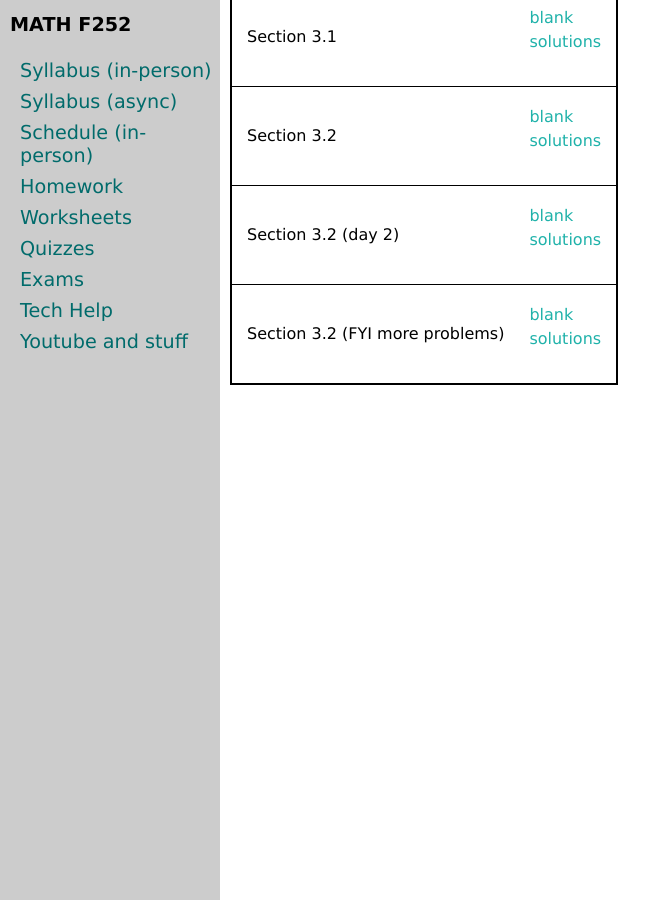
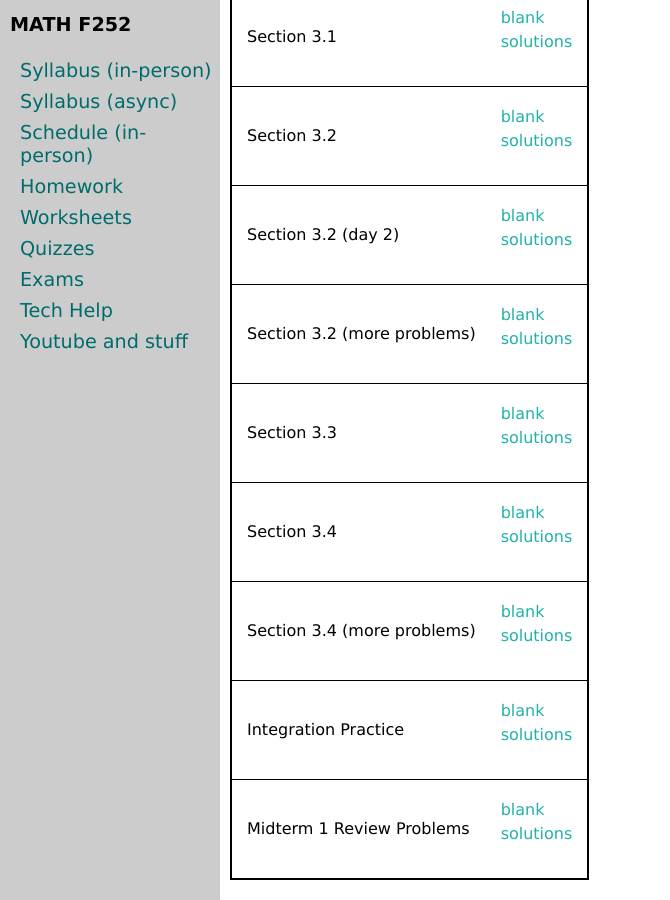
Before and after one commit to uaf-math/calc2, a Jekyll site: the page built from worksheetsF25.md, in a window 1280 px wide and 900 px high, scrolled down 1320 px. Shown: the whole window, without its empty margins (0-670 px from the left). Built offline with Jekyll 4.4.1, drawn with Linux system fonts in a browser that asks for light colours.

Commit message:
Update worksheetsF25.yml

```diff
--- a/_data/worksheetsF25.yml
+++ b/_data/worksheetsF25.yml
@@ -46,6 +46,21 @@ worksheets:
 - name: Section 3.2 (day 2)
   blank: M252-3-2-a.pdf
   solutions: M252-3-a-s.pdf
-- name: Section 3.2 (FYI more problems)
+- name: Section 3.2 (more problems)
   blank: 3p2merge.pdf
   solutions: 3p2mergesolns.pdf
+- name: Section 3.3
+  blank: M252-3-3-a.pdf
+  solutions: M252-3-3-a-s.pdf
+- name: Section 3.4
+  blank: M252-3-4.pdf
+  solutions: M252-3-4-s.pdf
+- name: Section 3.4 (more problems)
+  blank: 3p4.pdf
+  solutions: 3p4solns.pdf
+- name: Integration Practice
+  blank: M252-ch3-integration-practice.pdf
+  solutions: M252-ch3-integration-practice-s.pdf
+- name: Midterm 1 Review Problems
+  blank: .pdf
+  solutions: .pdf
```
